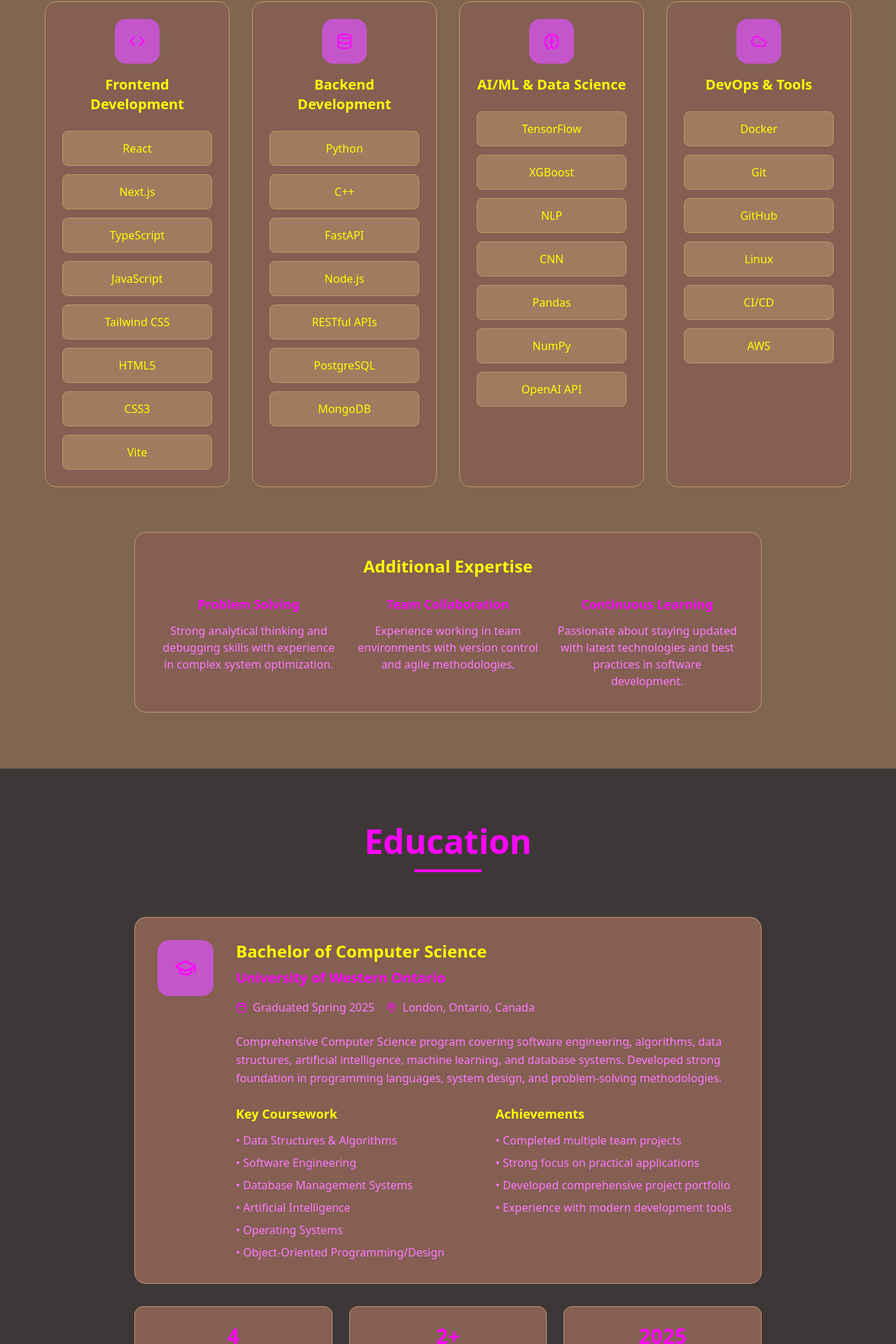
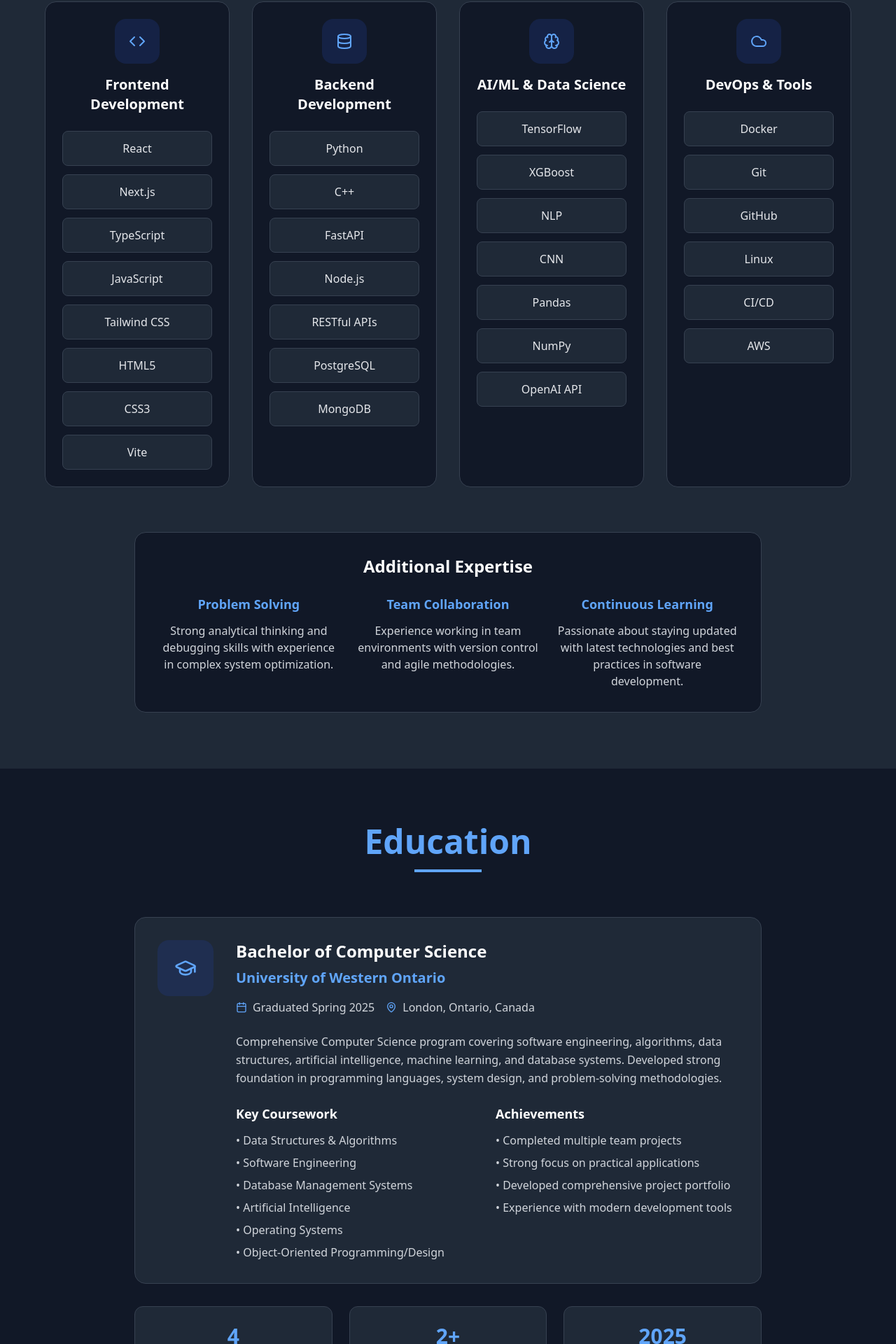
Before and after one commit to manthand23/updated-portfolio, a React (Vite) app: page / in a window 1280 px wide. Shown: the part 4058-5978 px from the top of the page at 70% size. Built offline with nearby package versions, Linux system fonts and the light colour scheme.

Commit message:
Refactor: Apply color scheme and animations
Apply the specified color scheme and add animations to the technical, additional expertise, and education sections.

```diff
--- a/src/components/Education.tsx
+++ b/src/components/Education.tsx
@@ -4,49 +4,49 @@ import { GraduationCap, Calendar, MapPin } from 'lucide-react';
 
 const Education = () => {
   return (
-    <section id="education" className="py-20">
+    <section id="education" className="py-20 bg-white dark:bg-gray-900">
       <div className="container mx-auto px-6">
-        <div className="text-center mb-16">
-          <h2 className="text-4xl md:text-5xl font-bold mb-4">
-            <span className="text-primary">Education</span>
+        <div className="text-center mb-16 animate-fade-in">
+          <h2 className="text-4xl md:text-5xl font-bold mb-4 text-gray-900 dark:text-white">
+            <span className="text-blue-600 dark:text-blue-400">Education</span>
           </h2>
-          <div className="w-24 h-1 bg-primary mx-auto"></div>
+          <div className="w-24 h-1 bg-blue-600 dark:bg-blue-400 mx-auto"></div>
         </div>
 
         <div className="max-w-4xl mx-auto">
-          <div className="bg-card rounded-2xl p-8 border border-border">
+          <div className="bg-gray-50 dark:bg-gray-800 rounded-2xl p-8 border border-gray-200 dark:border-gray-700 animate-fade-in hover:shadow-xl transition-all duration-500 transform hover:scale-[1.02]">
             <div className="flex flex-col md:flex-row items-start gap-8">
               <div className="flex-shrink-0">
-                <div className="w-20 h-20 bg-primary/10 rounded-2xl flex items-center justify-center">
-                  <GraduationCap className="text-primary" size={32} />
+                <div className="w-20 h-20 bg-blue-100 dark:bg-blue-900/30 rounded-2xl flex items-center justify-center transform transition-all duration-300 hover:rotate-12 hover:scale-110">
+                  <GraduationCap className="text-blue-600 dark:text-blue-400" size={32} />
                 </div>
               </div>
 
               <div className="flex-1">
-                <h3 className="text-2xl font-bold mb-2">Bachelor of Computer Science</h3>
-                <h4 className="text-xl text-primary font-semibold mb-4">University of Western Ontario</h4>
+                <h3 className="text-2xl font-bold mb-2 text-gray-900 dark:text-white">Bachelor of Computer Science</h3>
+                <h4 className="text-xl text-blue-600 dark:text-blue-400 font-semibold mb-4">University of Western Ontario</h4>
 
-                <div className="flex flex-col sm:flex-row gap-4 mb-6 text-muted-foreground">
+                <div className="flex flex-col sm:flex-row gap-4 mb-6 text-gray-600 dark:text-gray-300">
                   <div className="flex items-center gap-2">
-                    <Calendar size={16} className="text-primary" />
+                    <Calendar size={16} className="text-blue-600 dark:text-blue-400" />
                     <span>Graduated Spring 2025</span>
                   </div>
                   <div className="flex items-center gap-2">
-                    <MapPin size={16} className="text-primary" />
+                    <MapPin size={16} className="text-blue-600 dark:text-blue-400" />
                     <span>London, Ontario, Canada</span>
                   </div>
                 </div>
 
-                <p className="text-muted-foreground leading-relaxed mb-6">
+                <p className="text-gray-600 dark:text-gray-300 leading-relaxed mb-6">
                   Comprehensive Computer Science program covering software engineering, algorithms, data structures,
                   artificial intelligence, machine learning, and database systems. Developed strong foundation in
                   programming languages, system design, and problem-solving methodologies.
                 </p>
 
                 <div className="grid md:grid-cols-2 gap-6">
-                  <div>
-                    <h5 className="text-lg font-semibold mb-3">Key Coursework</h5>
-                    <ul className="space-y-2 text-muted-foreground">
+                  <div className="transform transition-all duration-300 hover:scale-105">
+                    <h5 className="text-lg font-semibold mb-3 text-gray-900 dark:text-white">Key Coursework</h5>
+                    <ul className="space-y-2 text-gray-600 dark:text-gray-300">
                       <li>• Data Structures & Algorithms</li>
                       <li>• Software Engineering</li>
                       <li>• Database Management Systems</li>
@@ -56,9 +56,9 @@ const Education = () => {
                     </ul>
                   </div>
 
-                  <div>
-                    <h5 className="text-lg font-semibold mb-3">Achievements</h5>
-                    <ul className="space-y-2 text-muted-foreground">
+                  <div className="transform transition-all duration-300 hover:scale-105">
+                    <h5 className="text-lg font-semibold mb-3 text-gray-900 dark:text-white">Achievements</h5>
+                    <ul className="space-y-2 text-gray-600 dark:text-gray-300">
                       <li>• Completed multiple team projects</li>
                       <li>• Strong focus on practical applications</li>
                       <li>• Developed comprehensive project portfolio</li>
@@ -70,18 +70,18 @@ const Education = () => {
             </div>
           </div>
 
-          <div className="mt-8 grid md:grid-cols-3 gap-6">
-            <div className="bg-card rounded-xl p-6 border border-border text-center">
-              <div className="text-3xl font-bold text-primary mb-2">4</div>
-              <div className="text-muted-foreground">Years of Study</div>
+          <div className="mt-8 grid md:grid-cols-3 gap-6 animate-fade-in animation-delay-2000">
+            <div className="bg-gray-50 dark:bg-gray-800 rounded-xl p-6 border border-gray-200 dark:border-gray-700 text-center transform transition-all duration-300 hover:scale-105 hover:shadow-lg hover:-translate-y-2">
+              <div className="text-3xl font-bold text-blue-600 dark:text-blue-400 mb-2">4</div>
+              <div className="text-gray-600 dark:text-gray-300">Years of Study</div>
             </div>
-            <div className="bg-card rounded-xl p-6 border border-border text-center">
-              <div className="text-3xl font-bold text-primary mb-2">2+</div>
-              <div className="text-muted-foreground">Years Experience</div>
+            <div className="bg-gray-50 dark:bg-gray-800 rounded-xl p-6 border border-gray-200 dark:border-gray-700 text-center transform transition-all duration-300 hover:scale-105 hover:shadow-lg hover:-translate-y-2">
+              <div className="text-3xl font-bold text-blue-600 dark:text-blue-400 mb-2">2+</div>
+              <div className="text-gray-600 dark:text-gray-300">Years Experience</div>
             </div>
-            <div className="bg-card rounded-xl p-6 border border-border text-center">
-              <div className="text-3xl font-bold text-primary mb-2">2025</div>
-              <div className="text-muted-foreground">Graduate</div>
+            <div className="bg-gray-50 dark:bg-gray-800 rounded-xl p-6 border border-gray-200 dark:border-gray-700 text-center transform transition-all duration-300 hover:scale-105 hover:shadow-lg hover:-translate-y-2">
+              <div className="text-3xl font-bold text-blue-600 dark:text-blue-400 mb-2">2025</div>
+              <div className="text-gray-600 dark:text-gray-300">Graduate</div>
             </div>
           </div>
         </div>
--- a/src/components/Skills.tsx
+++ b/src/components/Skills.tsx
@@ -6,35 +6,35 @@ const Skills = () => {
   const skillCategories = [
     {
       title: "Frontend Development",
-      icon: <Code className="text-primary" size={24} />,
+      icon: <Code className="text-blue-600 dark:text-blue-400" size={24} />,
       skills: ["React", "Next.js", "TypeScript", "JavaScript", "Tailwind CSS", "HTML5", "CSS3", "Vite"]
     },
     {
       title: "Backend Development",
-      icon: <Database className="text-primary" size={24} />,
+      icon: <Database className="text-blue-600 dark:text-blue-400" size={24} />,
       skills: ["Python", "C++", "FastAPI", "Node.js", "RESTful APIs", "PostgreSQL", "MongoDB"]
     },
     {
       title: "AI/ML & Data Science",
-      icon: <Brain className="text-primary" size={24} />,
+      icon: <Brain className="text-blue-600 dark:text-blue-400" size={24} />,
       skills: ["TensorFlow", "XGBoost", "NLP", "CNN", "Pandas", "NumPy", "OpenAI API"]
     },
     {
       title: "DevOps & Tools",
-      icon: <Cloud className="text-primary" size={24} />,
+      icon: <Cloud className="text-blue-600 dark:text-blue-400" size={24} />,
       skills: ["Docker", "Git", "GitHub", "Linux", "CI/CD", "AWS"]
     }
   ];
 
   return (
-    <section id="skills" className="py-20 bg-muted/50">
+    <section id="skills" className="py-20 bg-gray-50 dark:bg-gray-800">
       <div className="container mx-auto px-6">
-        <div className="text-center mb-16">
-          <h2 className="text-4xl md:text-5xl font-bold mb-4">
-            Technical <span className="text-primary">Skills</span>
+        <div className="text-center mb-16 animate-fade-in">
+          <h2 className="text-4xl md:text-5xl font-bold mb-4 text-gray-900 dark:text-white">
+            Technical <span className="text-blue-600 dark:text-blue-400">Skills</span>
           </h2>
-          <div className="w-24 h-1 bg-primary mx-auto mb-6"></div>
-          <p className="text-muted-foreground max-w-2xl mx-auto">
+          <div className="w-24 h-1 bg-blue-600 dark:bg-blue-400 mx-auto mb-6"></div>
+          <p className="text-gray-600 dark:text-gray-300 max-w-2xl mx-auto">
             A comprehensive overview of the technologies and tools I work with to bring ideas to life.
           </p>
         </div>
@@ -43,22 +43,23 @@ const Skills = () => {
           {skillCategories.map((category, index) => (
             <div
               key={index}
-              className="bg-card rounded-2xl p-6 border border-border hover:shadow-lg transition-all duration-300 transform hover:scale-105"
+              className="bg-white dark:bg-gray-900 rounded-2xl p-6 border border-gray-200 dark:border-gray-700 hover:shadow-xl transition-all duration-500 transform hover:scale-105 hover:-translate-y-2 animate-fade-in"
+              style={{ animationDelay: `${index * 0.1}s` }}
             >
               <div className="text-center mb-6">
-                <div className="w-16 h-16 bg-primary/10 rounded-2xl flex items-center justify-center mx-auto mb-4">
+                <div className="w-16 h-16 bg-blue-100 dark:bg-blue-900/30 rounded-2xl flex items-center justify-center mx-auto mb-4 transform transition-transform duration-300 hover:rotate-12">
                   {category.icon}
                 </div>
-                <h3 className="text-xl font-bold mb-2">{category.title}</h3>
+                <h3 className="text-xl font-bold mb-2 text-gray-900 dark:text-white">{category.title}</h3>
               </div>
 
               <div className="space-y-3">
                 {category.skills.map((skill, i) => (
                   <div
                     key={i}
-                    className="bg-muted/50 rounded-lg p-3 text-center border border-border hover:border-primary/50 transition-colors"
+                    className="bg-gray-50 dark:bg-gray-800 rounded-lg p-3 text-center border border-gray-200 dark:border-gray-700 hover:border-blue-300 dark:hover:border-blue-500 transition-all duration-300 hover:bg-blue-50 dark:hover:bg-blue-900/20 transform hover:scale-105"
                   >
-                    <span className="text-foreground font-medium">{skill}</span>
+                    <span className="text-gray-800 dark:text-gray-200 font-medium">{skill}</span>
                   </div>
                 ))}
               </div>
@@ -66,21 +67,21 @@ const Skills = () => {
           ))}
         </div>
 
-        <div className="mt-16 text-center">
-          <div className="bg-card rounded-2xl p-8 border border-border max-w-4xl mx-auto">
-            <h3 className="text-2xl font-bold mb-6">Additional Expertise</h3>
+        <div className="mt-16 text-center animate-fade-in animation-delay-2000">
+          <div className="bg-white dark:bg-gray-900 rounded-2xl p-8 border border-gray-200 dark:border-gray-700 max-w-4xl mx-auto hover:shadow-xl transition-all duration-500 transform hover:scale-[1.02]">
+            <h3 className="text-2xl font-bold mb-6 text-gray-900 dark:text-white">Additional Expertise</h3>
             <div className="grid md:grid-cols-3 gap-6">
-              <div>
-                <h4 className="text-lg font-semibold text-primary mb-3">Problem Solving</h4>
-                <p className="text-muted-foreground">Strong analytical thinking and debugging skills with experience in complex system optimization.</p>
+              <div className="transform transition-all duration-300 hover:scale-105">
+                <h4 className="text-lg font-semibold text-blue-600 dark:text-blue-400 mb-3">Problem Solving</h4>
+                <p className="text-gray-600 dark:text-gray-300">Strong analytical thinking and debugging skills with experience in complex system optimization.</p>
               </div>
-              <div>
-                <h4 className="text-lg font-semibold text-primary mb-3">Team Collaboration</h4>
-                <p className="text-muted-foreground">Experience working in team environments with version control and agile methodologies.</p>
+              <div className="transform transition-all duration-300 hover:scale-105">
+                <h4 className="text-lg font-semibold text-blue-600 dark:text-blue-400 mb-3">Team Collaboration</h4>
+                <p className="text-gray-600 dark:text-gray-300">Experience working in team environments with version control and agile methodologies.</p>
               </div>
-              <div>
-                <h4 className="text-lg font-semibold text-primary mb-3">Continuous Learning</h4>
-                <p className="text-muted-foreground">Passionate about staying updated with latest technologies and best practices in software development.</p>
+              <div className="transform transition-all duration-300 hover:scale-105">
+                <h4 className="text-lg font-semibold text-blue-600 dark:text-blue-400 mb-3">Continuous Learning</h4>
+                <p className="text-gray-600 dark:text-gray-300">Passionate about staying updated with latest technologies and best practices in software development.</p>
               </div>
             </div>
           </div>
```
Also changed, not shown: src/index.css (+118 -0 lines).
